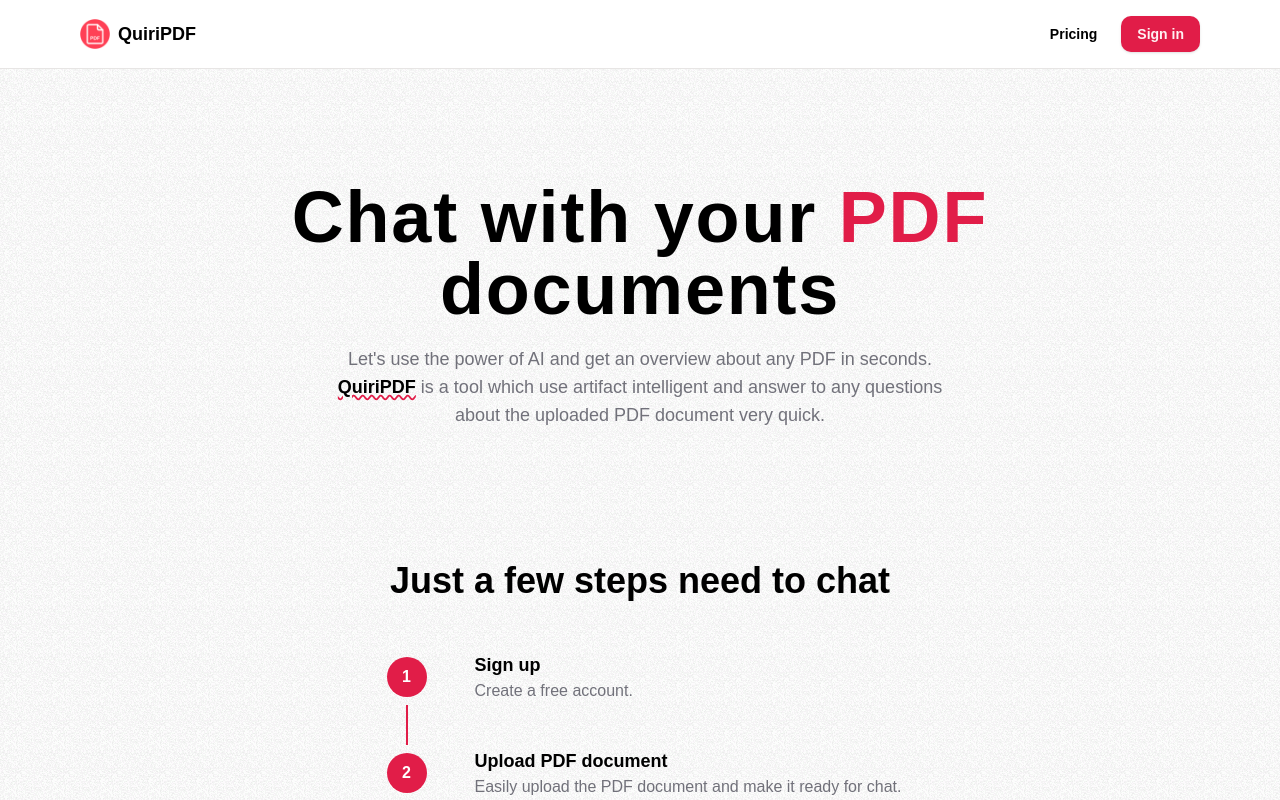
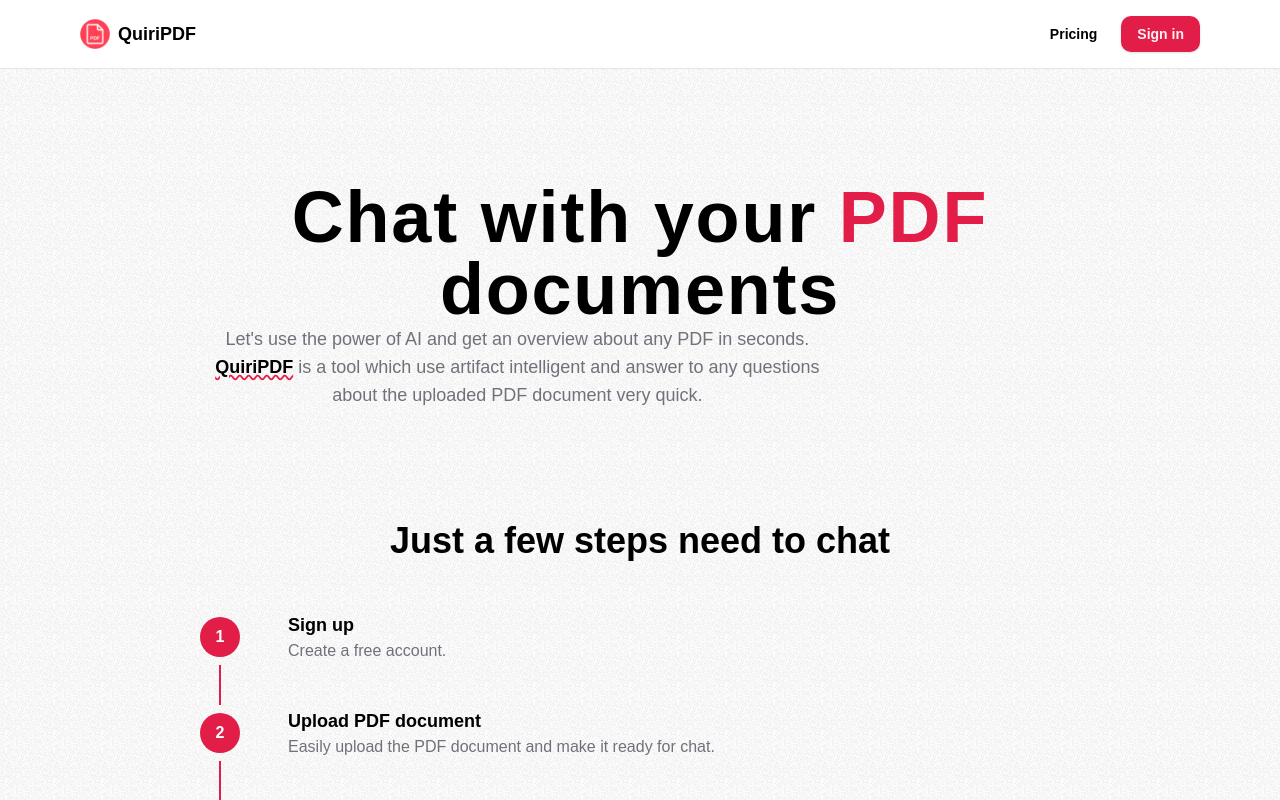
Before and after one commit to ev0clu/pdf-ai-saas, a Next.js app: page / in a window 1280 px wide. Shown: the top 800 px of the page. Built offline with nearby package versions, Linux system fonts and the light colour scheme; no server answers.

Commit message:
CSS is updated to handle center position in more flexible way

```diff
--- a/src/app/layout.tsx
+++ b/src/app/layout.tsx
@@ -36,10 +36,8 @@
         <SessionProvider>
           <TanstackQueryProvider>
             <Header />
-            <div className="container mx-auto mt-14 flex flex-1 flex-col justify-center px-4 md:mt-28">
-              <main className="flex flex-col items-center gap-5">
-                {children}
-              </main>
+            <div className="container mx-auto mt-14 flex flex-1 flex-col px-4 md:mt-28">
+              <main className="flex flex-col gap-5">{children}</main>
             </div>
             <Footer />
             <Toaster />
--- a/src/app/page.tsx
+++ b/src/app/page.tsx
@@ -8,7 +8,7 @@
 
 export default function Home() {
   return (
-    <>
+    <div className="mx-auto">
       <p className="max-w-4xl text-center text-4xl font-bold tracking-wide md:text-6xl lg:text-7xl">
         Chat with your <span className="text-primary">PDF</span> documents
       </p>
@@ -58,6 +58,6 @@
           </div>
         </div>
       </div>
-    </>
+    </div>
   );
 }
--- a/src/app/pricing/page.tsx
+++ b/src/app/pricing/page.tsx
@@ -31,7 +31,7 @@
 
 const Pricing = () => {
   return (
-    <div className="flex flex-col items-center">
+    <div className="mx-auto">
       <h1 className="mb-7 text-center text-5xl font-bold md:text-7xl">
         Pricing
       </h1>
```
